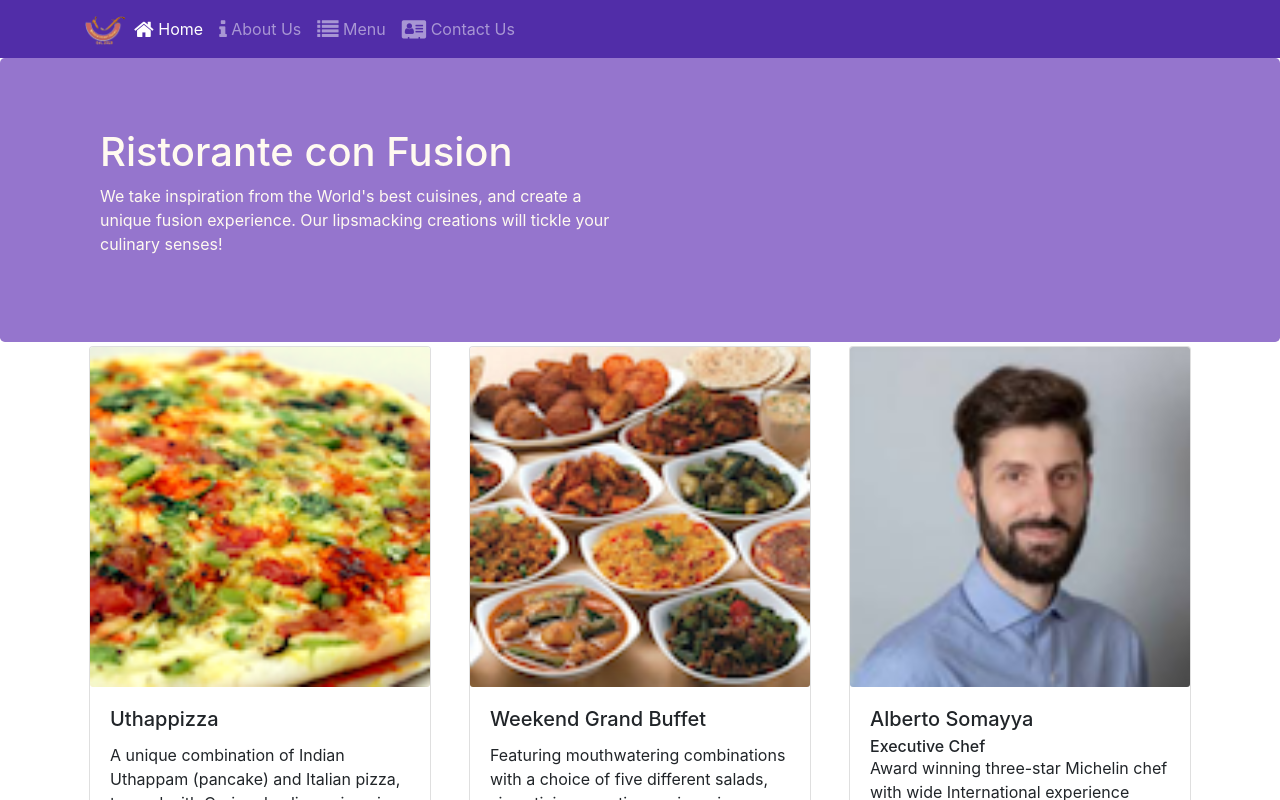
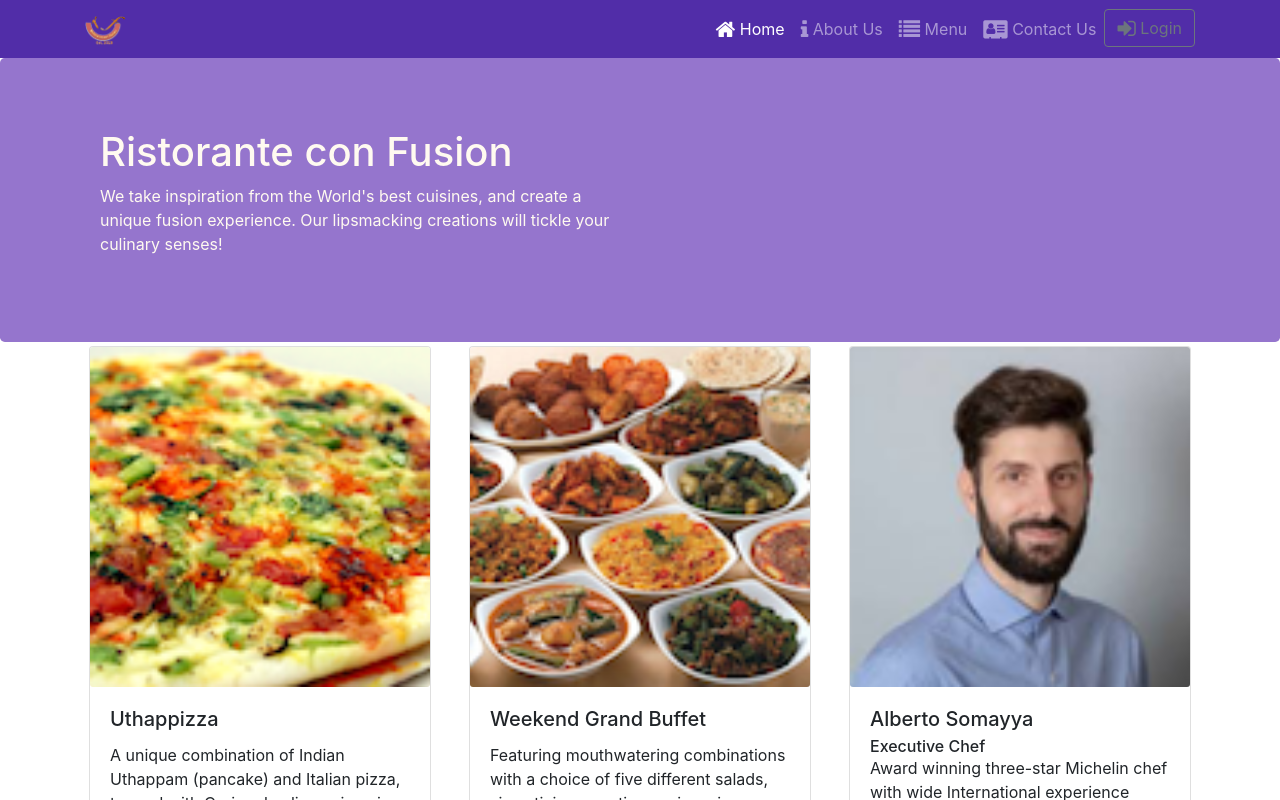
Before and after one commit to MichaelWHamilton/confusion, a React (Create React App) app: page /home in a window 1280 px wide. Shown: the top 800 px of the page. Built offline with nearby package versions, Linux system fonts and the light colour scheme.

Commit message:
Uncontrolled Form

```diff
--- a/src/components/HeaderComponent.js
+++ b/src/components/HeaderComponent.js
@@ -1,19 +1,39 @@
 import React, { Component } from 'react';
-import { Nav, Navbar, NavbarBrand, NavbarToggler, Collapse, NavItem, Jumbotron } from 'reactstrap';
+import { Nav, Navbar, NavbarBrand, NavbarToggler, Collapse, NavItem, Jumbotron, Button, Modal, ModalHeader, ModalBody, Form, FormGroup, Input, Label } from 'reactstrap';
 import { NavLink } from 'react-router-dom';
+
 class Header extends Component{
+
     constructor(props){
         super(props);
+        this.state = {
+            isNavOpen: false,
+            isModalOpen: false
+        };
+        this.toggleModal = this.toggleModal.bind(this);
         this.toggleNav = this.toggleNav.bind(this);
-        this.state={
-            isNavOpen: false
-        };
+        this.handleLogin = this.handleLogin.bind(this);
+
     }
 
     toggleNav(){
         this.setState({
             isNavOpen: !this.state.isNavOpen
         });
+    }
+
+    toggleModal() {
+        console.log("toggle modal login clicked");
+
+        this.setState({
+            isModalOpen: !this.state.isModalOpen
+        });
+    }
+
+    handleLogin(event) {
+        this.toggleModal();
+        alert("Username: " + this.username.value + " Password: " + this.password.value + " Remember: " + this.remember.checked);
+        event.preventDefault();
     }
 
     render(){
@@ -24,7 +44,7 @@
                         <NavbarToggler onClick={this.toggleNav} />
                         <NavbarBrand className="mr-auto" href="/"><img src='assets/images/logo.png' height="30" width="41" alt='Ristorante Con Fusion' /></NavbarBrand>
                         <Collapse isOpen={this.state.isNavOpen} navbar>
-                            <Nav navbar>
+                            <Nav className="ml-auto" navbar>
                                 <NavItem>
                                     <NavLink className="nav-link" to='/home'><span className="fa fa-home fa-lg"></span> Home</NavLink>
                                 </NavItem>
@@ -37,10 +57,42 @@
                                 <NavItem>
                                     <NavLink className="nav-link" to='/contactus'><span className="fa fa-address-card fa-lg"></span> Contact Us</NavLink>
                                 </NavItem>
+
+                                <NavItem>
+                                    <Button outline onClick={this.toggleModal}>
+                                        <span className="fa fa-sign-in fa-lg"></span> Login
+                                    </Button>
+                                </NavItem>
+
                             </Nav>
                         </Collapse>
                     </div>
                 </Navbar>
+
+                <Modal isOpen={this.state.isModalOpen} toggle={this.toggleModal}>
+                    <ModalHeader toggle={this.toggleModal}>Login</ModalHeader>
+                    <ModalBody>
+                        <Form onSubmit={this.handleLogin}>
+                            <FormGroup>
+                                <Label htmlFor="username">Username</Label>
+                                <Input type="text" id="username" name="username" innerRef={(input) => this.username = input}/>
+                            </FormGroup>
+                            <FormGroup>
+                                <Label htmlFor="password">Password</Label>
+                                <Input type="password" id="password" name="password" innerRef={(input) => this.password = input}/>
+                            </FormGroup>
+                            <FormGroup check>
+                                <Label check>
+                                    <Input type="checkbox" name="remember" innerRef={(input) => this.remember = input} />Remember me
+                                </Label>
+                            </FormGroup>
+                            <Button type="submit" value="submit" color="primary">Login</Button>
+                        </Form>
+                    </ModalBody>
+                </Modal>
+
+
+
                 <Jumbotron>
                     <div className="container">
                         <div className="row row-header">
--- a/src/index.js
+++ b/src/index.js
@@ -4,7 +4,7 @@
 
 import reportWebVitals from './reportWebVitals';
 import 'bootstrap/dist/css/bootstrap.min.css';
-import 'font-awesome/css/font-awesome.css'
+import 'font-awesome/css/font-awesome.min.css'
 import 'bootstrap-social/bootstrap-social.css'
 
 import App from './App';
```
Lines whose indentation alone changed are shown as unchanged.
